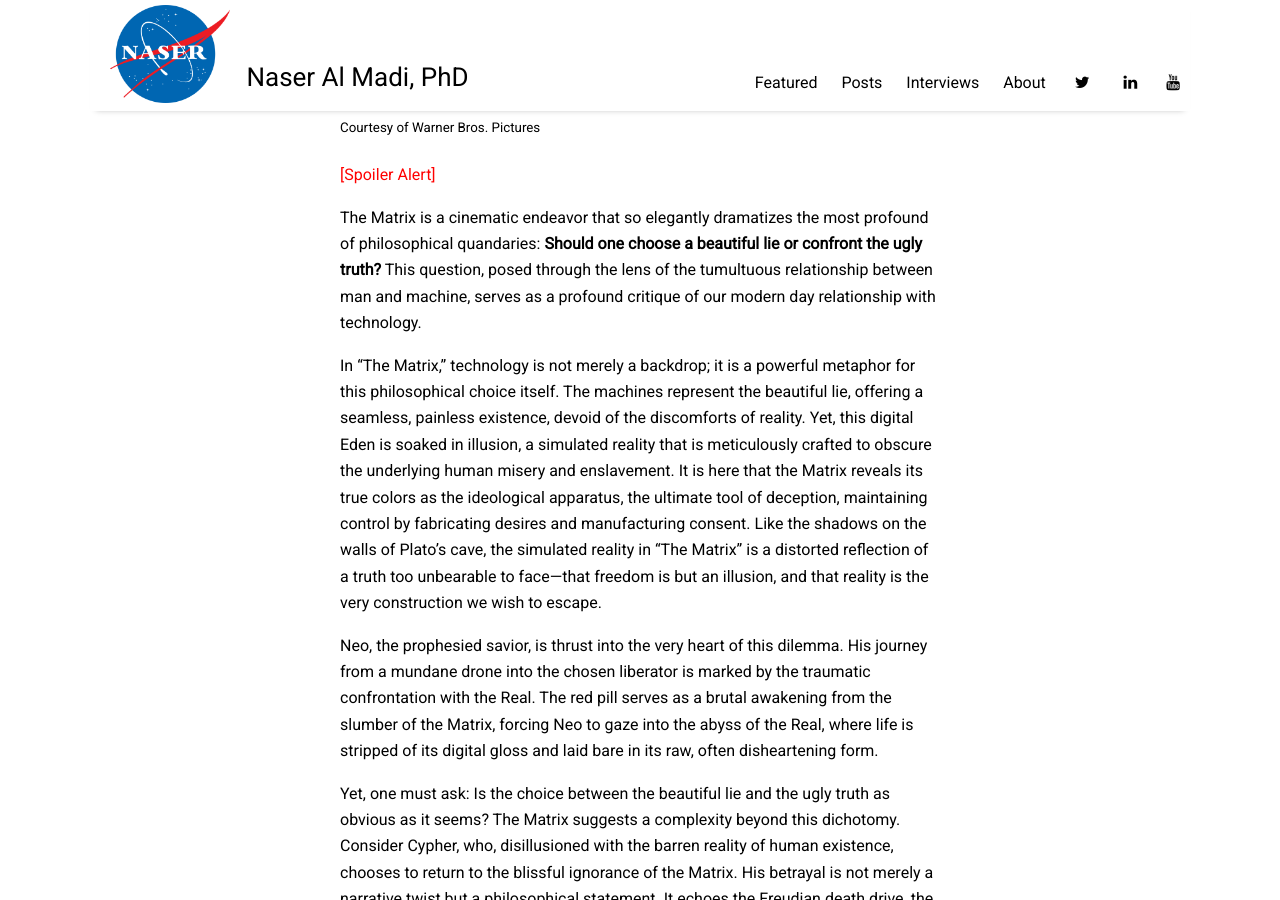
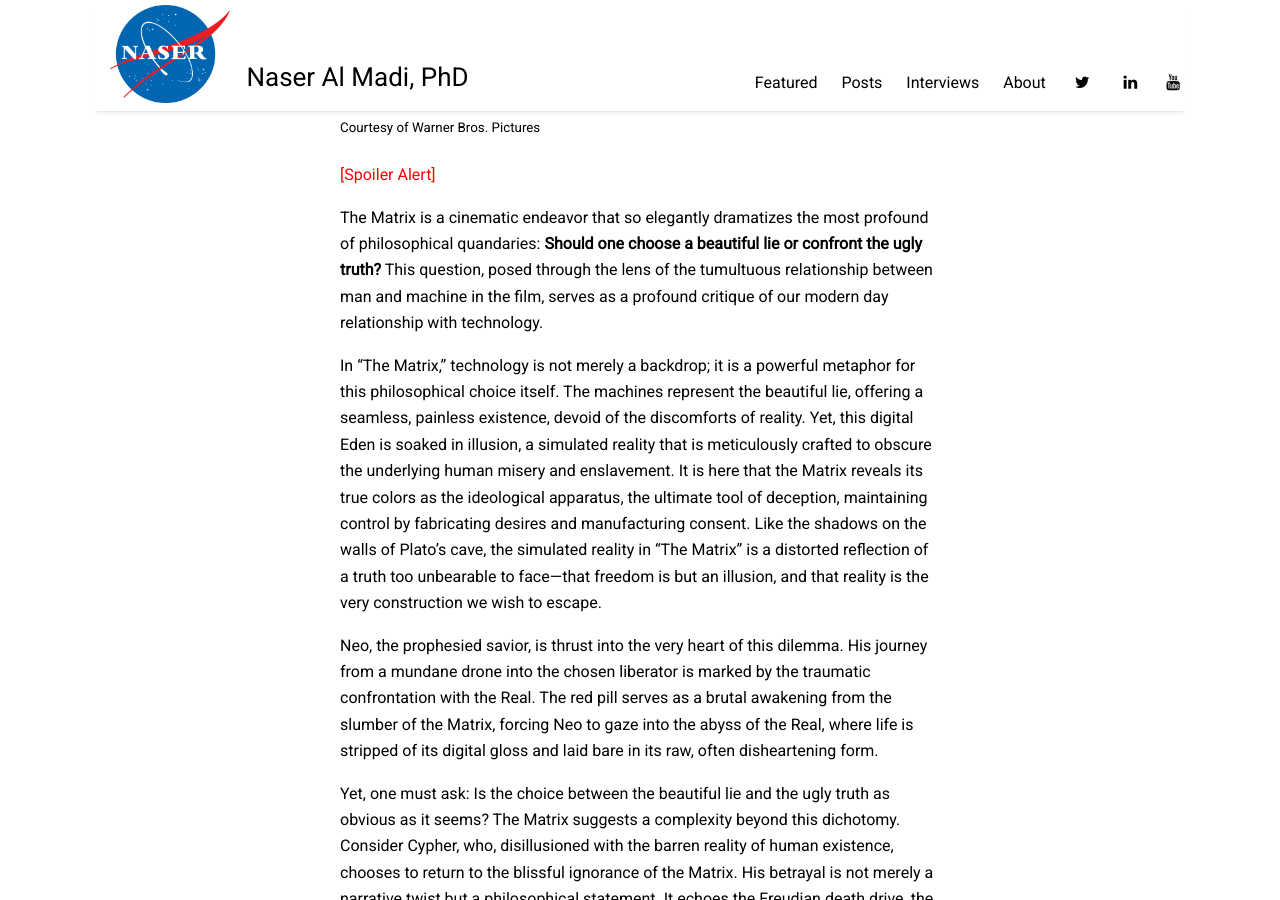
Before and after one commit to nalmadi/nalmadi.github.io, a Jekyll site: the page built from _posts/2024-06-12-the-matrix.md, in a window 1280 px wide and 900 px high, scrolled down 490 px. Built offline with Jekyll 4.4.1, drawn with Linux system fonts in a browser that asks for light colours; nearby versions of some CDN libraries.

Commit message:
Update 2024-06-12-the-matrix.md

```diff
--- a/_posts/2024-06-12-the-matrix.md
+++ b/_posts/2024-06-12-the-matrix.md
@@ -10,7 +10,7 @@
 
 <span style="color:red">[Spoiler Alert]</span>
 
-The Matrix is a cinematic endeavor that so elegantly dramatizes the most profound of philosophical quandaries: **Should one choose a beautiful lie or confront the ugly truth?** This question, posed through the lens of the tumultuous relationship between man and machine, serves as a profound critique of our modern day relationship with technology.
+The Matrix is a cinematic endeavor that so elegantly dramatizes the most profound of philosophical quandaries: **Should one choose a beautiful lie or confront the ugly truth?** This question, posed through the lens of the tumultuous relationship between man and machine in the film, serves as a profound critique of our modern day relationship with technology.
 
 
 In "The Matrix," technology is not merely a backdrop; it is a powerful metaphor for this philosophical choice itself. The machines represent the beautiful lie, offering a seamless, painless existence, devoid of the discomforts of reality. Yet, this digital Eden is soaked in illusion, a simulated reality that is meticulously crafted to obscure the underlying human misery and enslavement. It is here that the Matrix reveals its true colors as the ideological apparatus, the ultimate tool of deception, maintaining control by fabricating desires and manufacturing consent. Like the shadows on the walls of Plato's cave, the simulated reality in "The Matrix" is a distorted reflection of a truth too unbearable to face—that freedom is but an illusion, and that reality is the very construction we wish to escape.
```
